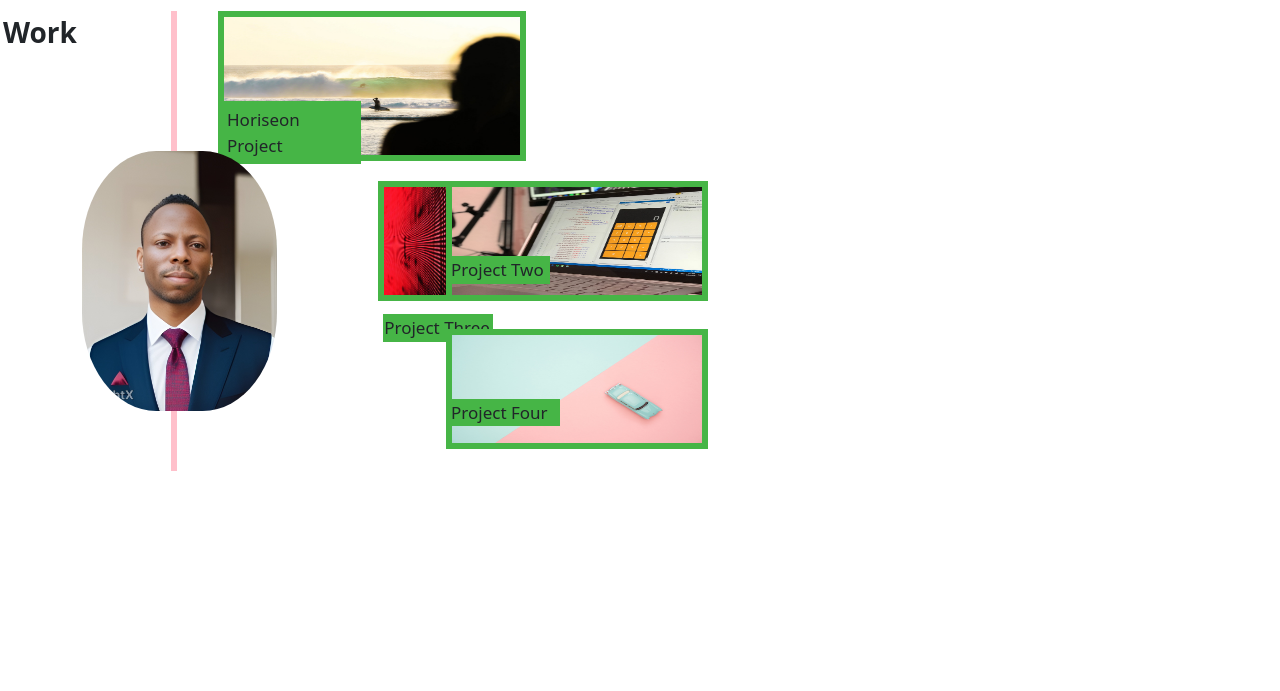
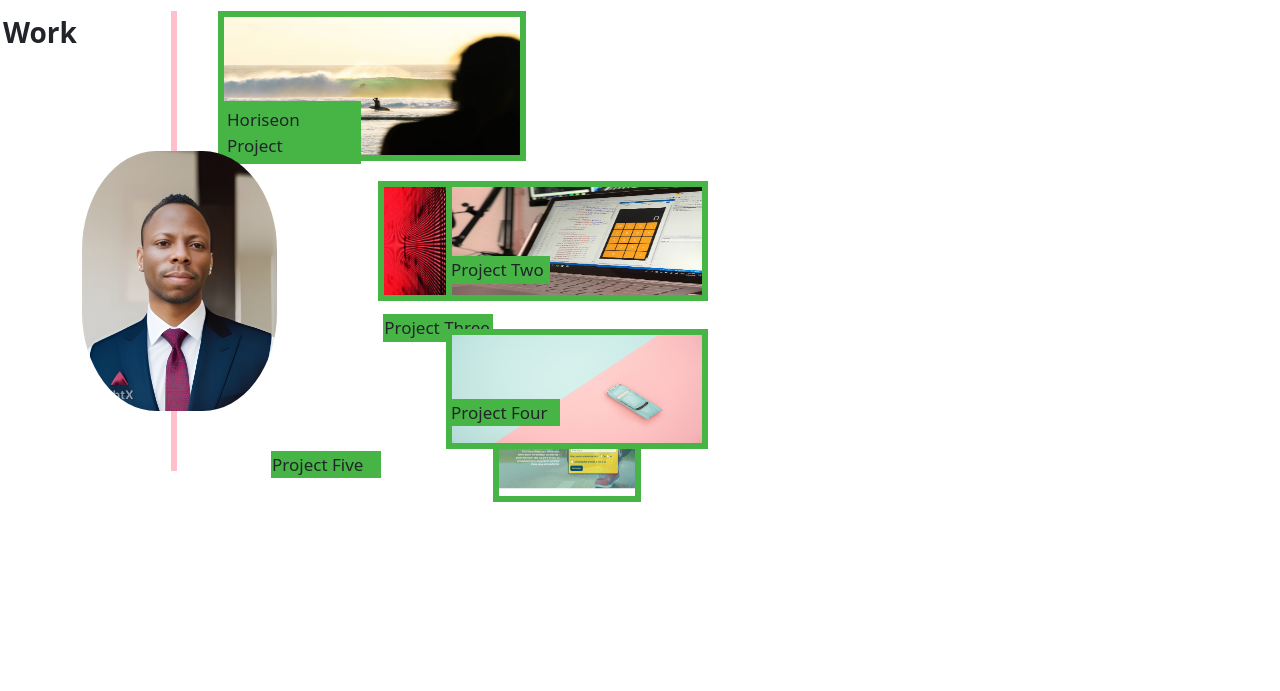
Before and after one commit to AOD4141/Bootstrap-portfolio, a plain HTML site: page index.html in a window 1280 px wide. Shown: the part 321-1012 px from the top of the page. Drawn offline with nearby package versions, Linux system fonts and the light colour scheme.

Commit message:
added the fifth project image

```diff
--- a/index.html
+++ b/index.html
@@ -75,6 +75,8 @@
                     <div class="project1-text" style="border:6px solid rgb(70, 181, 70); position:relative;font-size:17px;width:140px;float:left;left:-205px;top:-20px;background-color: rgb(70, 181, 70);">Horiseon Project</div>
                     <a href="#"><img src="images/02-portfolio-1.jpg" class="img-fluid" style=" border:6px solid rgb(70, 181, 70);width:48%;height:120px;position:relative;float:right;right:208px; top:60px;"></a>
                     <div class="project3-text" style="border:1px solid rgb(70, 181, 70); position:relative;font-size:17px;width:110px;float:right;right:93px;top:130px;background-color: rgb(70, 181, 70);">Project Three</div>
+                    <a href="#"><img src="images/02-run-buddy.jpg" class="img-fluid" style=" border:6px solid rgb(70, 181, 70);width:48%;height:120px;position:relative;float:right;right:-55px; top:170px;"></a>
+                     <div class="project5-text" style="border:1px solid rgb(70, 181, 70); position:relative;font-size:17px;width:110px;float:right;right:353px;top:119px;background-color: rgb(70, 181, 70);">Project Five</div>
                 </div>
             </div>
         </div>
```
